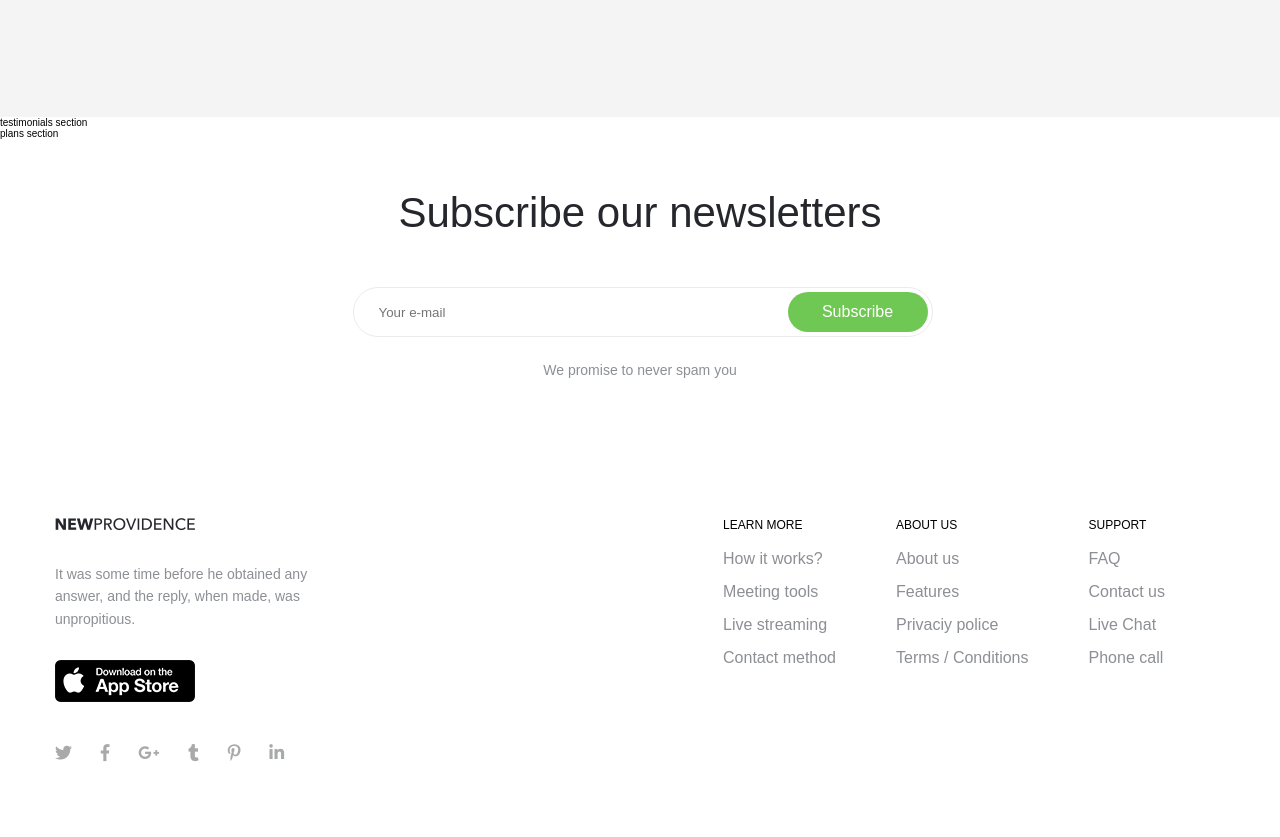
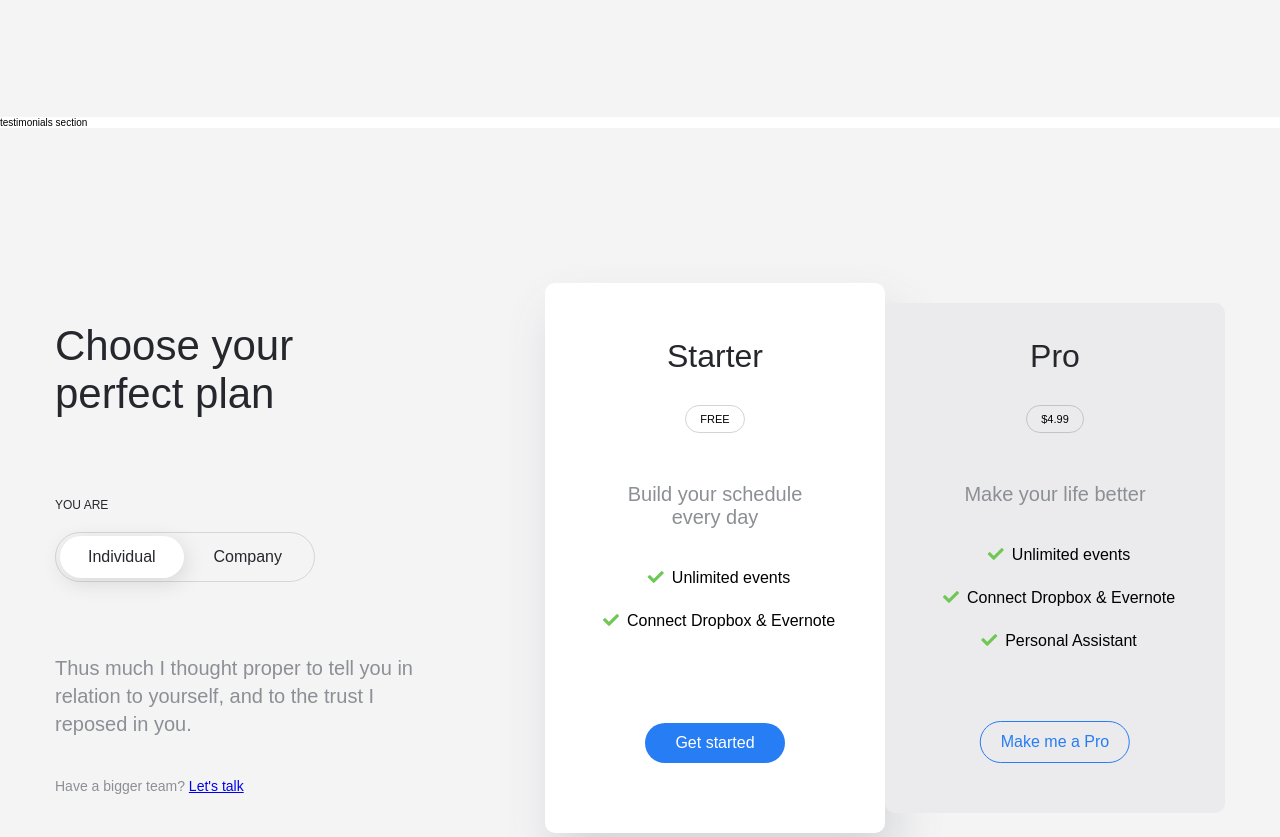
Before and after one commit to h-des/new-providence-layout, a website: page index.html in a window 1280 px wide. Shown: the part 3800-4637 px from the top of the page. Drawn offline with nearby package versions, Linux system fonts and the light colour scheme; files that its build step writes are made by us from their sources.

Commit message:
add plans section, add toggle switch and tab component

```diff
--- a/index.html
+++ b/index.html
@@ -137,7 +137,45 @@
     testimonials section
   </section>
   <section class="section-plans">
-    plans section
+    <div class="plans__container">
+      <div class="plans__text-container">
+        <h2 class="heading-secondary plans__heading">Choose your perfect plan</h2>
+        <p class="plans__label">You are</p>
+        <label for="toggle-switch" class="switch">
+          <input type="checkbox" id="toggle-switch" class="switch__input">
+          <span class="switch__slider">
+            <span class="switch__option switch__option--primary">Individual</span>
+            <span class="switch__option switch__option--secondary">Company</span>
+          </span>
+        </label>
+        <p class="paragraph plans__paragraph">Thus much I thought proper to tell you in relation to yourself, and to the trust I reposed in you.</p>
+        <p class="plans__small-text">Have a bigger team? <a href="#">Let's talk</a></p>
+      </div>
+
+      <div class="tabs-container">
+        <div class="tab tab--primary">
+          <h3 class="tab__title">Starter</h3>
+          <p class="tab__price-tag">Free</p>
+          <p class="tab__description">Build your schedule every day</p>
+          <ul class="tab__list">
+            <li class="tab__list-element">Unlimited events</li>
+            <li class="tab__list-element">Connect Dropbox & Evernote</li>
+          </ul>
+          <button class="btn tab__btn tab__btn--primary btn--blue">Get started</button>
+        </div>
+        <div class="tab tab--secondary">
+          <h3 class="tab__title">Pro</h3>
+          <p class="tab__price-tag">$4.99</p>
+          <p class="tab__description">Make your life better</p>
+          <ul class="tab__list">
+            <li class="tab__list-element">Unlimited events</li>
+            <li class="tab__list-element">Connect Dropbox & Evernote</li>
+            <li class="tab__list-element">Personal Assistant</li>
+          </ul>
+          <button class="btn tab__btn tab__btn--secondary btn--blue-outline">Make me a Pro</button>
+        </div>
+      </div>
+    </div>
   </section>
   <section class="section-subscribe">
     <h3 class="heading-secondary">Subscribe our newsletters</h3>
--- a/sass/components/_button.scss
+++ b/sass/components/_button.scss
@@ -12,6 +12,17 @@
   &--blue {
     background-color: $color-primary;
     color: white;
+
+    &-outline {
+      background-color: transparent;
+      color: $color-primary;
+      border: 1px solid $color-primary;
+
+      &:hover {
+        background-color: $color-primary-dark;
+        color: white;
+      }
+    }
 
     &:hover {
       background-color: $color-primary-dark;
--- /dev/null
+++ b/sass/components/_tab.scss
@@ -0,0 +1,81 @@
+.tab {
+  border-radius: 10px;
+  text-align: center;
+  position: relative;
+
+  &--primary {
+    background-color: white;
+    padding-top: 5.5rem;
+    padding-bottom: 7rem;
+    height: 55rem;
+    width: 34rem;
+    box-shadow: 10px 28px 50px rgba(#5C5F65, 0.2);
+  }
+
+  &--secondary {
+    background-color: $color-grey-light-2;
+    padding-top: 3.5rem;
+    padding-bottom: 5rem;
+    height: 51rem;
+    width: 34rem;
+  }
+
+  &__title {
+    color: $color-grey-dark;
+    font-size: 3.2rem;
+    font-weight: 400;
+    margin-bottom: 3rem;
+  }
+
+  &__price-tag {
+    display: inline-block;
+    text-transform: uppercase;
+    font-size: 1.1rem;
+    border: 1px solid rgba($color: #26292c, $alpha: 0.2);
+    border-radius: 14px;
+    padding: 7px 14px;
+    margin-bottom: 5rem;
+  }
+
+  &__description {
+    margin: 0 auto;
+    margin-bottom: 4rem;
+    font-size: 2rem;
+    color: $color-grey;
+    width: 20ch;
+  }
+
+  &__list {
+    list-style: none;
+  }
+
+  &__list-element {
+    padding-left: 2em;
+    font-size: 1.6rem;
+    margin-bottom: 2.5rem;
+
+    &:before {
+      font-family: "Font Awesome 5 Free"; font-weight: 900; content: "\f00c";
+      color: $color-secondary;
+      display: inline-block;
+      margin-left: -2em;
+      width: 2em;
+    }
+  }
+
+  &__btn {
+    position: absolute;
+    left: 50%;
+    transform: translateX(-50%);
+
+    &--primary {
+      bottom: 7rem;
+    }
+
+    &--secondary {
+      bottom: 5rem;
+    }
+  }
+
+
+}
--- /dev/null
+++ b/sass/components/_toggleSwitch.scss
@@ -0,0 +1,59 @@
+.switch {
+  position: relative;
+  display: inline-block;
+  width: 26rem;
+  height: 5rem;
+
+  &__input {
+    display:none;
+  }
+
+  &__slider {
+    position: absolute;
+    cursor: pointer;
+    top: 0;
+    left: 0;
+    right: 0;
+    bottom: 0;
+    border: 1px solid rgba($color: #26292C, $alpha: 0.15);
+
+    transition: .4s;
+    border-radius: 2.5rem;
+  }
+
+  &__slider:before {
+    position: absolute;
+    content: "";
+    width: 12.4rem;
+    height: 4.2rem;
+    left: 4px;
+    bottom: 3px;
+    background-color: white;
+    box-shadow: 2px 5px 20px rgba($color: #3D3D3E, $alpha: 0.15);
+    transition: .4s;
+    border-radius: 2.1rem;
+  }
+
+  &__input:checked + &__slider:before {
+    transform: translateX(12.6rem);
+  }
+
+  &__option {
+    position: absolute;
+    z-index: 999;
+    color: $color-grey-dark;
+    font-size: 1.6rem;
+    top: 1.5rem;
+    cursor: pointer;
+
+
+
+    &--primary {
+      left: 3.2rem;
+    }
+
+    &--secondary {
+      right: 3.2rem;
+    }
+  }
+}
--- a/sass/main.scss
+++ b/sass/main.scss
@@ -8,6 +8,8 @@
 @import "components/button";
 @import "components/feature";
 @import "components/subscribe-form";
+@import "components/tab";
+@import "components/toggleSwitch";
 @import "layout/nav";
 @import "layout/header";
 @import "layout/footer";
--- a/sass/pages/_home.scss
+++ b/sass/pages/_home.scss
@@ -127,6 +127,55 @@
 }
 
 .section-plans {
+  @include threeColumnGrid;
+  background-color: $color-grey-light-1;
+
+  .plans {
+
+    &__container {
+      display: flex;
+      justify-content: space-between;
+      align-items: center;
+    }
+
+    &__text-container {
+      max-width: 36rem;
+    }
+
+    &__heading {
+      margin-bottom: 8rem;
+    }
+
+    &__label {
+      margin-bottom: 2rem;
+      font-size: 1.2rem;
+      text-transform: uppercase;
+      color: $color-grey-dark;
+    }
+
+    &__small-text {
+      color: $color-grey;
+      font-size: 1.4rem;
+    }
+
+    &__paragraph {
+      margin-top: 7rem;
+      margin-bottom: 4rem;
+    }
+
+    &__container {
+      margin-top: 15.5rem;
+      margin-bottom: 19rem;
+      grid-column: 2;
+      @include flexRow;
+      justify-content: space-between;
+    }
+  }
+
+  .tabs-container {
+    @include flexRow;
+    align-items: center;
+  }
 
 }
 
```
